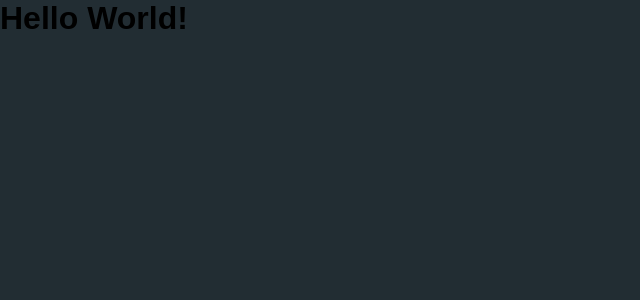
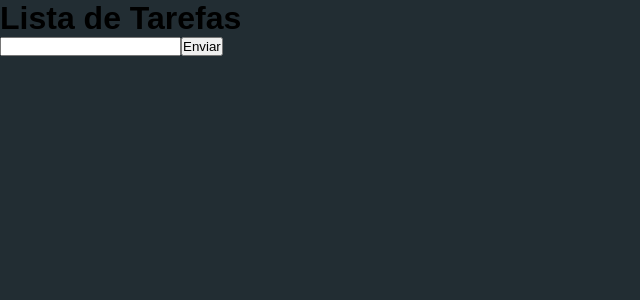
Before and after one commit to CrisGaius/to-do-list-react, a React (Create React App) app: page / in a window 1280 px wide. Shown: the top 300 px of the page, without its empty margins (0-640 px from the left). Built offline with nearby package versions, Linux system fonts and the light colour scheme.

Commit message:
Adicionando componente main

```diff
--- a/package.json
+++ b/package.json
@@ -36,6 +36,7 @@
     ]
   },
   "devDependencies": {
+    "@babel/eslint-parser": "^7.25.8",
     "eslint": "^8.57.1",
     "eslint-config-airbnb": "^19.0.4",
     "eslint-plugin-import": "^2.31.0",
--- a/src/App.js
+++ b/src/App.js
@@ -1,6 +1,7 @@
 import React from 'react';
+import Main from './components/Main';
 import './App.css';
 
 export default function App() {
-  return (<h1>Hello World!</h1>);
+  return <Main />;
 }
--- /dev/null
+++ b/src/components/Main.css
@@ -0,0 +1,13 @@
+#main {
+  background: #fff;
+  padding: 30px;
+  margin: 50px auto;
+  max-width: 500px;
+  border-radius: 8px;
+  box-shadow: 0 0 10px rgba(0, 0, 0, 0.1);
+}
+
+#main h1 {
+  font-size: 20px;
+  text-align: center;
+}
--- /dev/null
+++ b/src/components/Main.js
@@ -0,0 +1,40 @@
+import React, { Component } from 'react';
+import './Main.css';
+
+export default class Main extends Component {
+  // constructor(props) {
+  //   super(props);
+
+  //   this.state = {
+  //     newTask: '',
+  //   };
+
+  //   this.inputChange = this.inputChange.bind(this);
+  // }
+
+  state = {
+    newTask: '',
+  };
+
+  inputChange = (e) => {
+    this.setState({
+      newTask: e.target.value,
+    });
+  };
+
+  render() {
+    const { newTask } = this.state;
+
+    return (
+      <div className="main">
+        <h1>{newTask}</h1>
+        <h1>Lista de Tarefas</h1>
+
+        <form>
+          <input type="text" onChange={this.inputChange} />
+          <button type="submit">Enviar</button>
+        </form>
+      </div>
+    );
+  }
+}
```
Also changed, not shown: .eslintrc.js, 1 other file (tests, documents, lock files or other folders).
